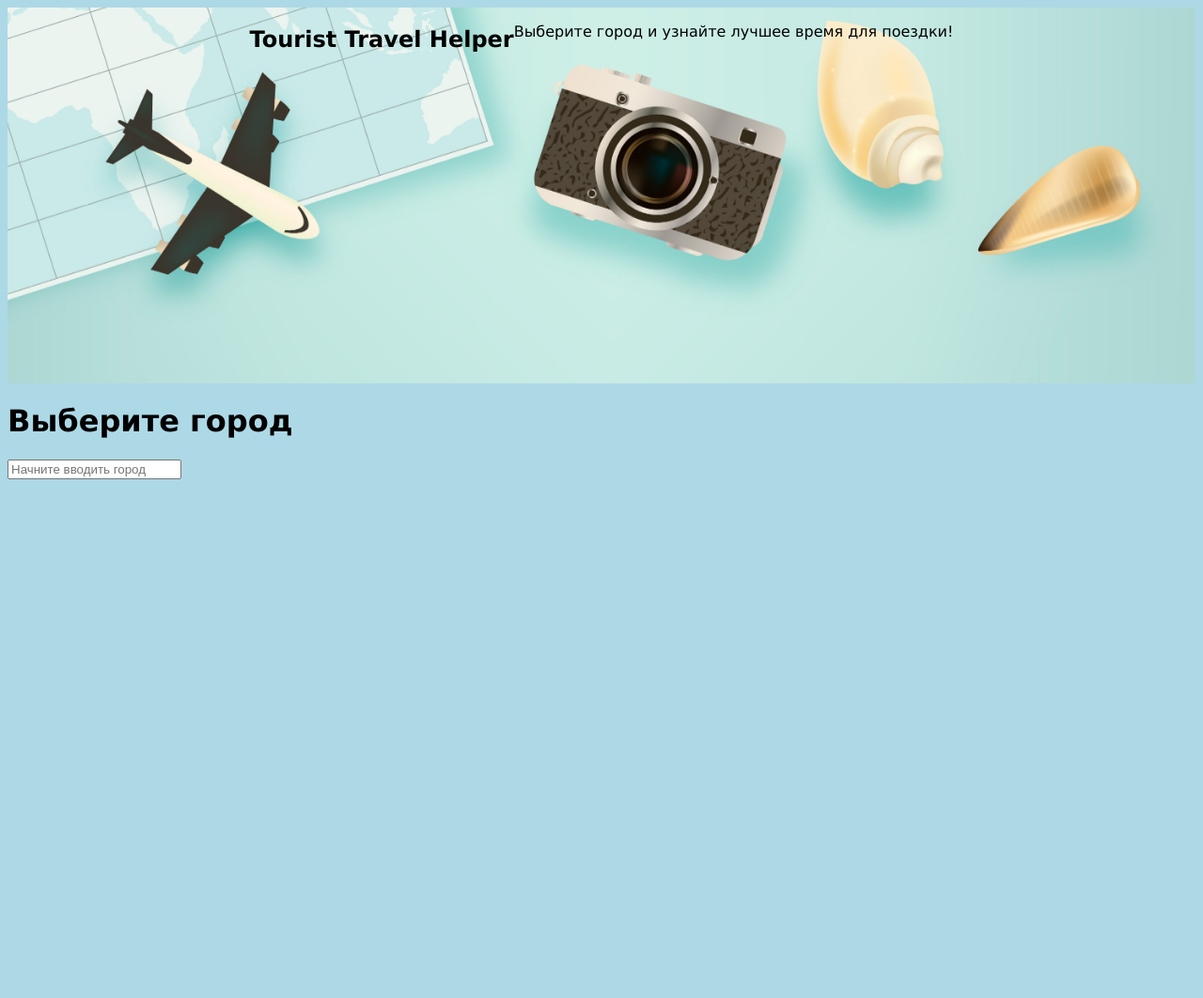
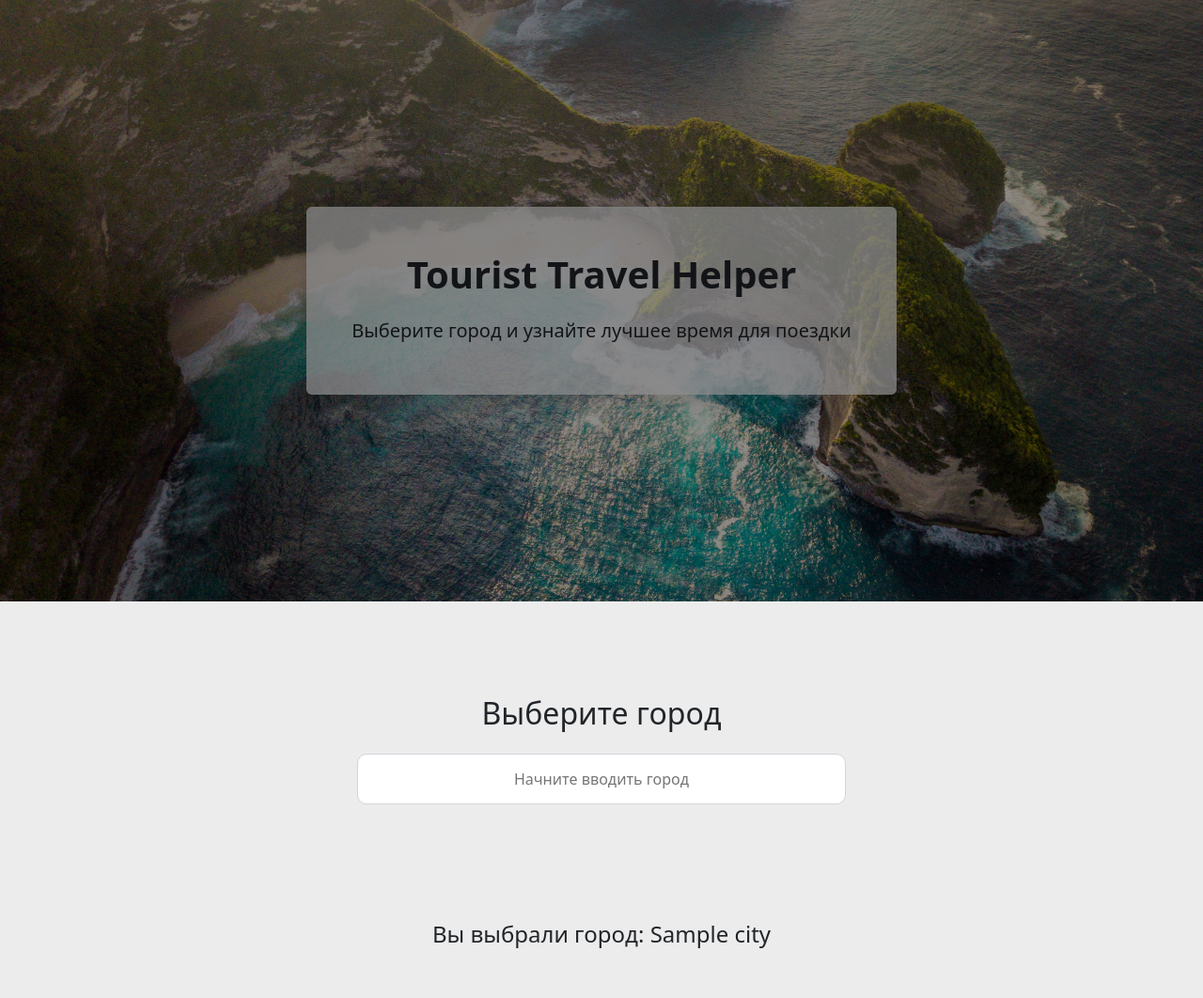
Before and after one commit to Saaubili/Tourist_travel_time_helper, a Django app: template recommendation_system/templates/recommendation_system/select_page.html in a window 1280 px wide. Shown: the top 1062 px of the page at 94% size. Before the commit the page ends 510 px from the top, so only its background shows below. Run offline with Django 5.2, Linux system fonts and the light colour scheme; the template is opened without the code that fills it: values that come from a table or form of the project are taken from there, others are empty; tables that the repository leaves empty hold one stand-in row (values such as "Sample post"); some libraries are stand-ins or nearby versions.

Commit message:
Add files via upload

```diff
--- a/data_receiver/admin.py
+++ b/data_receiver/admin.py
@@ -4,8 +4,8 @@ import _sqlite3
 
 # Register your models here.
 class CityAdmin(admin.ModelAdmin):
-    list_display = ("name", "name_ru", "country","country_ru", "city_type", "population")
-    search_fields = ("name", "country", "name_ru", "country_ru")
+    list_display = ("name", "name_ru", "country", "city_size", "population")
+    search_fields = ("name", "country", "name_ru",)
 
 
 class WeatherDataAdmin(admin.ModelAdmin):
--- a/data_receiver/models.py
+++ b/data_receiver/models.py
@@ -11,7 +11,6 @@ class City(models.Model):
     city_size = models.CharField(max_length=15, )
     city_type = models.CharField(max_length=25, blank=True)
     name_ru = models.CharField(max_length=100, null=True)
-    country_ru = models.CharField(max_length=100, null=True)
 
     class Meta:
         db_table = 'city'
--- a/recommendation_system/static/recommendation_system/css/city_search.css
+++ b/recommendation_system/static/recommendation_system/css/city_search.css
@@ -1,23 +1,66 @@
 body {
-  background-color: lightblue;
-  font-family: verdana;
-}
-
-.city_info{
-    background-color: white;
-}
-
-#city-results{
-    background-color: rgb(202, 202, 202);
-    width: fit-content;
+    margin: 0px;
+    background-color: rgb(236, 236, 236);
 }
 
 .cool-picture {
+    position: relative;
     background-image: url('/static/recommendation_system/Images/backgroundImage.jpg');
-    height: 50vh;
-    background-attachment: fixed;
+    height: 80vh;
+    background-position: center;
+    background-repeat: no-repeat;
     background-size: cover;
+}
 
-    display: flex;
-    justify-content: center;
+.cool-picture::before {
+    content: "";
+    position: absolute;
+    inset: 0;
+    background: rgba(0, 0, 0, 0.45);
 }
+
+form {
+    max-width: 600px;
+    margin: 60px auto;
+    padding: 40px;
+    border-radius: 16px;
+}
+
+#city-input {
+    width: 100%;
+    padding: 14px 16px;
+    font-size: 1rem;
+    border-radius: 10px;
+    border: 1px solid rgb(209, 213, 219);
+}
+
+#city-input:focus {
+    border-color: rgb(42, 102, 231);
+}
+
+#city-results-div {
+    position: relative;
+}
+
+#city-results {
+    list-style: none;
+    margin-top: 8px;
+    padding: 0;
+    background-color: #ffffff;
+    border-radius: 12px;
+    overflow: hidden;
+    box-shadow: 0 12px 25px rgba(0, 0, 0, 0.15);
+}
+
+.autocomplete-item {
+    padding: 12px 16px;
+    cursor: pointer;
+}
+
+.autocomplete-item:hover {
+    background-color: rgb(241, 245, 249);;
+}
+
+.selected-city-info {
+    max-width: 800px;
+}
--- a/recommendation_system/static/recommendation_system/js/city_auto_search.js
+++ b/recommendation_system/static/recommendation_system/js/city_auto_search.js
@@ -1,32 +1,50 @@
 const input = document.querySelector("#city-input");
-const results = document.querySelector("#city-results");
+const cityResults = document.querySelector("#city-results");
 const hidden = document.querySelector("#city-id");
+const mapFrame = document.querySelector("#map-frame");
+const infoBlock = document.querySelector("#selected-city-info")
+const selectedCityName = document.querySelector("#selected-city-name")
+
+function updateCityInfo(cityData) {
+    selectedCityName.textContent = `Вы выбрали город: ${cityData.name}`;
+    infoBlock.classList.remove('d-none');
+    mapFrame.src = `https://www.google.com/maps?q=${cityData.lat},${cityData.lon}&z=10&output=embed`;
+}
 
 input.addEventListener("input", () => {
     const cityName = input.value.charAt(0).toUpperCase() + input.value.slice(1);
     if (cityName.length < 2) {
-        results.innerHTML = "";
+        cityResults.innerHTML = "";
+        infoBlock.classList.add('d-none')
         return;
     }
 
-
     fetch(`/city_searching/?city_name=${cityName}`)
-        .then(res => res.json())
-        .then(data => {
-            results.innerHTML = "";
-
-            data.forEach(city => {
+        .then(cityInfoResponse => cityInfoResponse.json())
+        .then(cityData => {
+            cityResults.innerHTML = "";
+            cityData.forEach(city => {
                 const li = document.createElement("li");
-                li.textContent = `${city.name}`;
+                li.textContent = city.name;
                 li.classList.add("autocomplete-item");
-
                 li.onclick = () => {
                     input.value = city.name;
                     hidden.value = city.id;
-                    results.innerHTML = "";
+                    cityResults.innerHTML = "";
+                    fetch("/save_city_selection/", {
+                        method: "POST",
+                        headers: {
+                            "Content-Type": "application/x-www-form-urlencoded",
+                            "X-CSRFToken": document.querySelector('[name=csrfmiddlewaretoken]').value
+                        },
+                        body: `city_id=${city.id}`
+                    })
+                        .then(res => res.json())
+                        .then(data => {
+                            updateCityInfo(data.city);
+                        });
                 };
-
-                results.appendChild(li);
+                cityResults.appendChild(li);
             });
         });
-})
+});
--- a/recommendation_system/templates/recommendation_system/select_page.html
+++ b/recommendation_system/templates/recommendation_system/select_page.html
@@ -4,24 +4,45 @@
 <head>
     <meta charset="UTF-8">
     <title>Tourist Travel Helper</title>
+    {% load django_bootstrap5 %}
+    {% bootstrap_css %}
     <link rel="stylesheet" href="{% static 'recommendation_system/css/city_search.css' %}">
 </head>
 <body>
-    <section class="cool-picture">
-        <h1>Tourist Travel Helper</h1>
-        <p>Выберите город и узнайте лучшее время для поездки!</p>
+<section class="cool-picture d-flex align-items-center justify-content-center">
+    <div class="text-center bg-light bg-opacity-75 p-5 rounded shadow">
+        <h1 class="fw-bold mb-4">Tourist Travel Helper</h1>
+        <h5>Выберите город и узнайте лучшее время для поездки</h5>
+    </div>
 </section>
-    <h1>Выберите город</h1>
-    <form method="post">
+
+<form method="post" id="city-search-form">
+    <h2 class="text-center mb-4">Выберите город</h2>
     {% csrf_token %}
-        {{ form.as_p }}
-        <input type="text" id="city-input" placeholder="Начните вводить город">
-        <input type="hidden" name="city_id" id="city-id">
+    <input type="text" id="city-input" class="text-center" placeholder="Начните вводить город">
+    <input type="hidden" id="city-id" name="city">
     <div id="city-results-div">
         <ul id="city-results"></ul>
     </div>
 </form>
-    <div class="city_info"></div>
+
+<div id="selected-city-info"
+     class="mt-4 mb-5 d-flex align-items-center justify-content-center {% if not selected_city %}d-none{% endif %}">
+    <h4 id="selected-city-name">
+        {% if selected_city %}Вы выбрали город: {{ selected_city.name_ru }}{% endif %}
+    </h4>
+</div>
+
+
+<div class="ratio ratio-16x9">
+    <iframe id="map-frame"
+            src="https://www.google.com/maps?q={% if selected_city %}{{ selected_city.latitude }},{{ selected_city.longitude }}{% else %}49.96,36.25{% endif %}&z=10&output=embed"
+            loading="lazy"
+            referrerpolicy="no-referrer-when-downgrade">
+    </iframe>
+</div>
+
+
 <script src="{% static 'recommendation_system/js/city_auto_search.js' %}"></script>
 </body>
 </html>
--- a/recommendation_system/urls.py
+++ b/recommendation_system/urls.py
@@ -4,4 +4,6 @@ from . import views
 urlpatterns = [
     path('', views.main_page, name='select_page'),
     path("city_searching/", views.city_search, name="city_autocomplete"),
+    path("city_selected/", views.city_selected, name="city_selected"),
+    path("save_city_selection/", views.save_city_selection, name="save_city_selection"),
 ]
--- a/tourist_travel_time_helper/settings.py
+++ b/tourist_travel_time_helper/settings.py
@@ -37,6 +37,7 @@ INSTALLED_APPS = [
     'django.contrib.sessions',
     'django.contrib.messages',
     'django.contrib.staticfiles',
+    "django_bootstrap5",
     'data_receiver.apps.DataReceiverConfig',
     'recommendation_system.apps.RecommendationSystemConfig',
 ]
```
Also changed, not shown: recommendation_system/form.py (+7 -0 lines), recommendation_system/views.py (+44 -6 lines), data_receiver/migrations/0007_remove_city_country_ru.py (added), recommendation_system/static/recommendation_system/Images/backgroundImage.jpg. Lines whose indentation alone changed are shown as unchanged.
